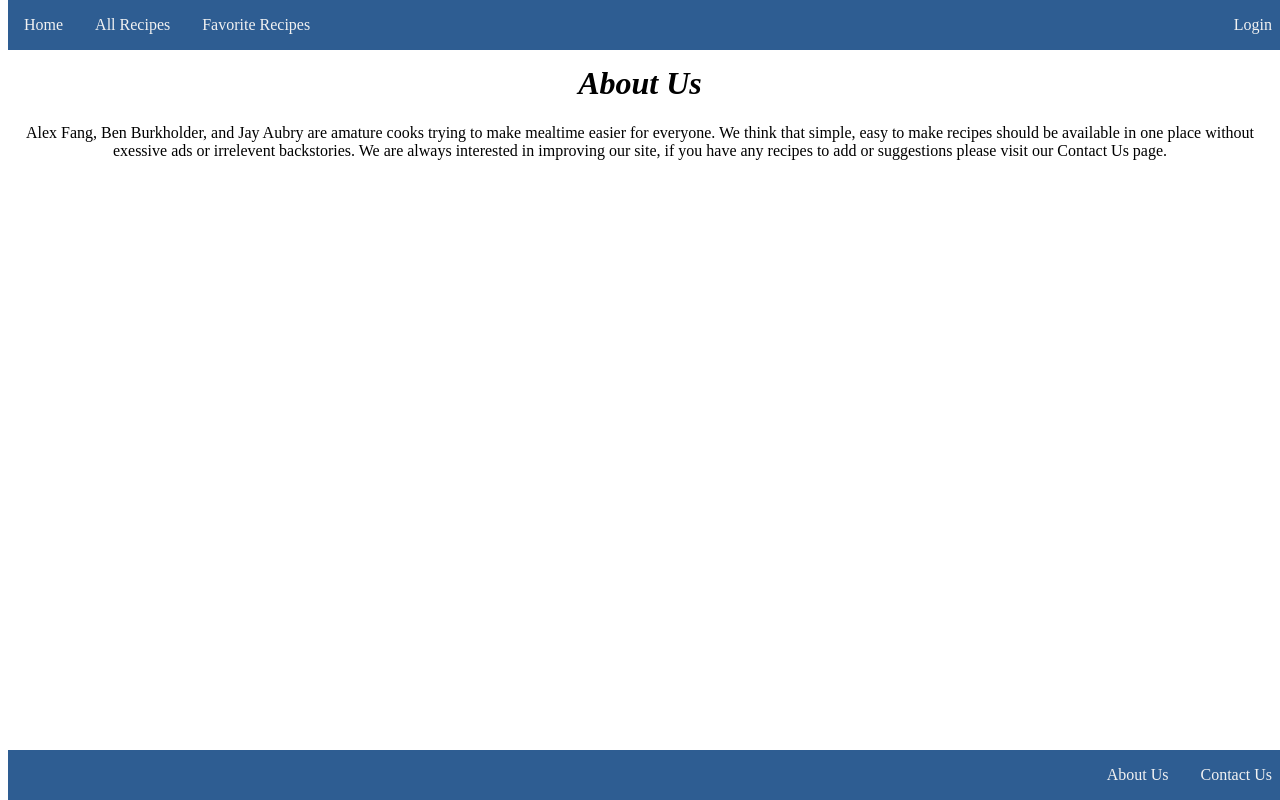
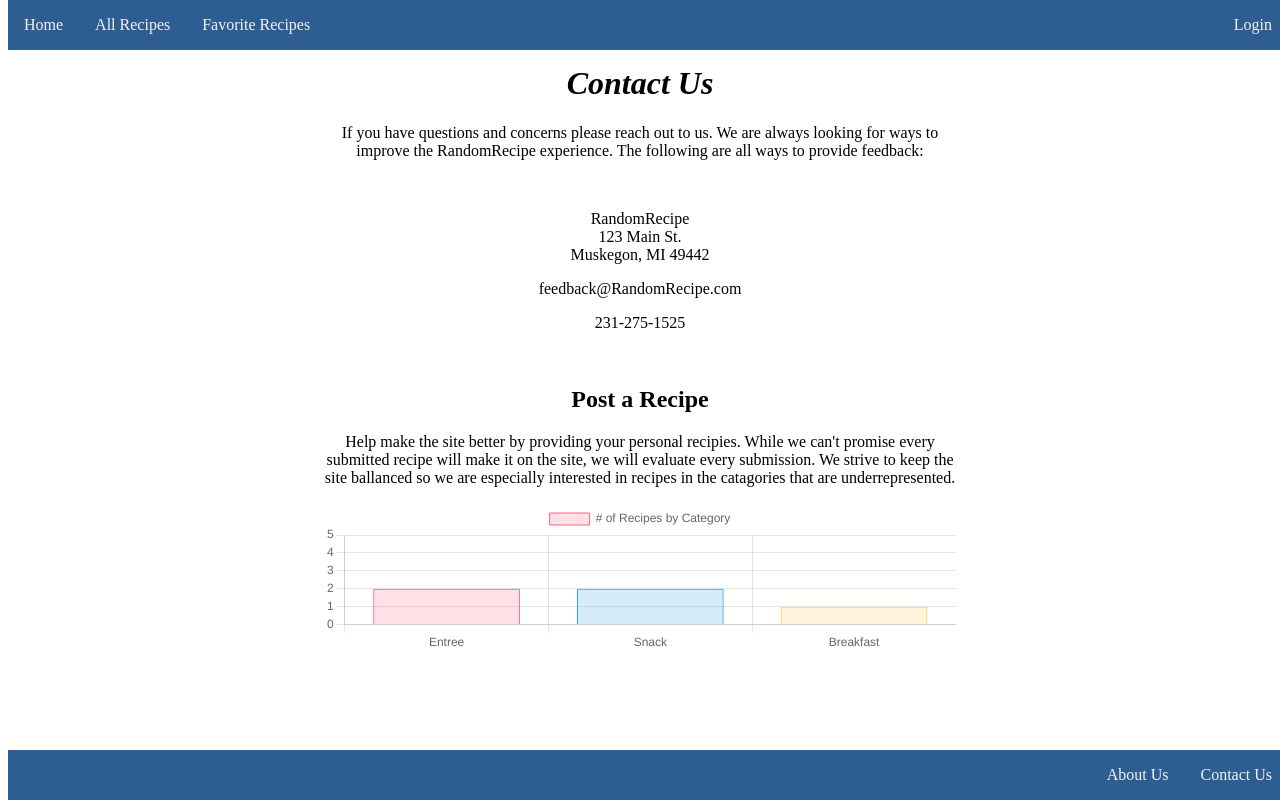
Before and after one commit to alexanderjfang/webappfinal, a Vue app: page /#/contactUs in a window 1280 px wide. Before the commit this address led to /#/aboutUs. Built offline with nearby package versions, Linux system fonts and the light colour scheme.

Commit message:
Almost ready

```diff
--- a/src/views/AboutUs.vue
+++ b/src/views/AboutUs.vue
@@ -10,7 +10,11 @@
     </div>
     <div class="main">
       <h1 class="title">About Us</h1>
-      <a>Alex Fang, Ben Burkholder, and Jay Aubry are amature cooks trying to make mealtime easier for everyone.  We think that simple, easy to make recipes should be available in one place without exessive ads or irrelevent backstories.  We are always interested in improving our site, if you have any recipes to add or suggestions please visit our Contact Us page.</a>
+      <p>Alex Fang, Ben Burkholder, and Jay Aubry are amature cooks trying to make mealtime easier for everyone.  We think that simple, easy to make recipes should be available in one place without exessive ads or irrelevent backstories.  We are always interested in improving our site, if you have any recipes to add or suggestions please visit our <a @click="contactUs" style="color:blue;text-decoration:underline;cursor:pointer">Contact Us</a> page.</p>
+      <br>
+      <p>We are busy GVSU students trying to help out our fellow man.  Hopefully you enjoy the site and find some good recipies</p>
+      <img src="https://cdn.discordapp.com/attachments/943889055165345926/967827524237267024/unknown.png">
+      <img id="gvlogo" src="https://images-ext-2.discordapp.net/external/PDu7hfOtbas13nfOyg2kJU7ZGpdOLpGD7xaaNRlzraM/https/upload.wikimedia.org/wikipedia/commons/thumb/d/d2/Grand_Valley_State_Lakers_logo.svg/1200px-Grand_Valley_State_Lakers_logo.svg.png">
     </div>
     <div class = "navbarbottom">
       <a @click="contactUs">Contact Us</a>
@@ -128,4 +132,12 @@ h1 {
   background: #ddd;
   color: black;
 }
+p {
+  padding-left: 25%;
+  padding-right: 25%;
+}
+#gvlogo {
+  width: 13%;
+  height: 13%;
+}
 </style>
--- a/src/views/ContactUs.vue
+++ b/src/views/ContactUs.vue
@@ -10,26 +10,16 @@
     </div>
     <div class="main">
       <h1 class="title">Contact Us</h1>
-      <a>If you have questions and concerns please reach out to us. We are always looking for ways to improve the RandomRecipe experience.  The following are all ways to provide feedback:</a>
+      <p>If you have questions and concerns please reach out to us. We are always looking for ways to improve the RandomRecipe experience.  The following are all ways to provide feedback:</p>
       <br>
-      <br>
-      <a>RandomRecipe</a>
-      <br>
-      <a>123 Main St.</a>
-      <br>
-      <a>Muskegon, MI 49442</a>
-      <br>
-      <br>
-      <a>feedback@RandomRecipe.com</a>
-      <br>
-      <br>
-      <a>231-275-1525</a>
-      <br>
+      <p id="address">RandomRecipe<br>123 Main St.<br>Muskegon, MI 49442</p>
+      <p>feedback@RandomRecipe.com</p>
+      <p>231-275-1525</p>
       <br>
       <h2>Post a Recipe</h2>
-      <a>Help make the site better by providing your personal recipies.  While we can't promise every submitted recipe will make it on the site, we will evaluate every submission.  We strive to keep the site ballanced so we are especially interested in recipes in the catagories that are underrepresented. </a>
+      <p>Help make the site better by providing your personal recipies.  While we can't promise every submitted recipe will make it on the site, we will evaluate every submission.  We strive to keep the site ballanced so we are especially interested in recipes in the catagories that are underrepresented. </p>
     </div>
-    <div style="height: 30px">
+    <div id="chart">
       <canvas id="myChart"></canvas>
     </div>
     <div class = "navbarbottom">
@@ -108,9 +98,10 @@ export default class AboutUs extends Vue {
 
             }
         },
-        layout:{
-          padding:250
-        }
+        maintainAspectRatio:false,
+        // layout:{
+        //   padding:250
+        // }
     }
 });
     this.auth = getAuth();
@@ -187,4 +178,19 @@ h1 {
   background: #ddd;
   color: black;
 }
+p {
+  padding-left: 25%;
+  padding-right: 25%;
+}
+#address p {
+  padding: 0%;
+  margin:0px;
+  line-height: .75em;
+}
+#chart {
+  height: 50%;
+  width: 50%;
+  margin: 0 auto;
+
+}
 </style>
--- a/src/views/Homepage.vue
+++ b/src/views/Homepage.vue
@@ -10,13 +10,13 @@
     </div>
     <div class="main">
       <h1 class="title">Welcome to RandomRecipe</h1>
-      <a>RandomRecipe helps take the decision making out of mealtime.  Use our
+      <p>RandomRecipe helps take the decision making out of mealtime.  Use our
         page to find tasty, healthy, and easy to make recipies in no time.
         Our Random button will pick from any recipe on our list to get
         you started.  Then, if you log in, you can save and revisit your
         favorites at any time.  Don't like the randomness, no problem, you
         can select our All Recipes page to browse our entire selection of
-        top quality recipes.</a>
+        top quality recipes.</p>
         <div />
         <br>
         <button @click="getRandom"> GET RANDOM!!!</button>
@@ -151,4 +151,8 @@ h1 {
   background: #ddd;
   color: black;
 }
+p {
+  padding-left: 25%;
+  padding-right: 25%;
+}
 </style>
```
